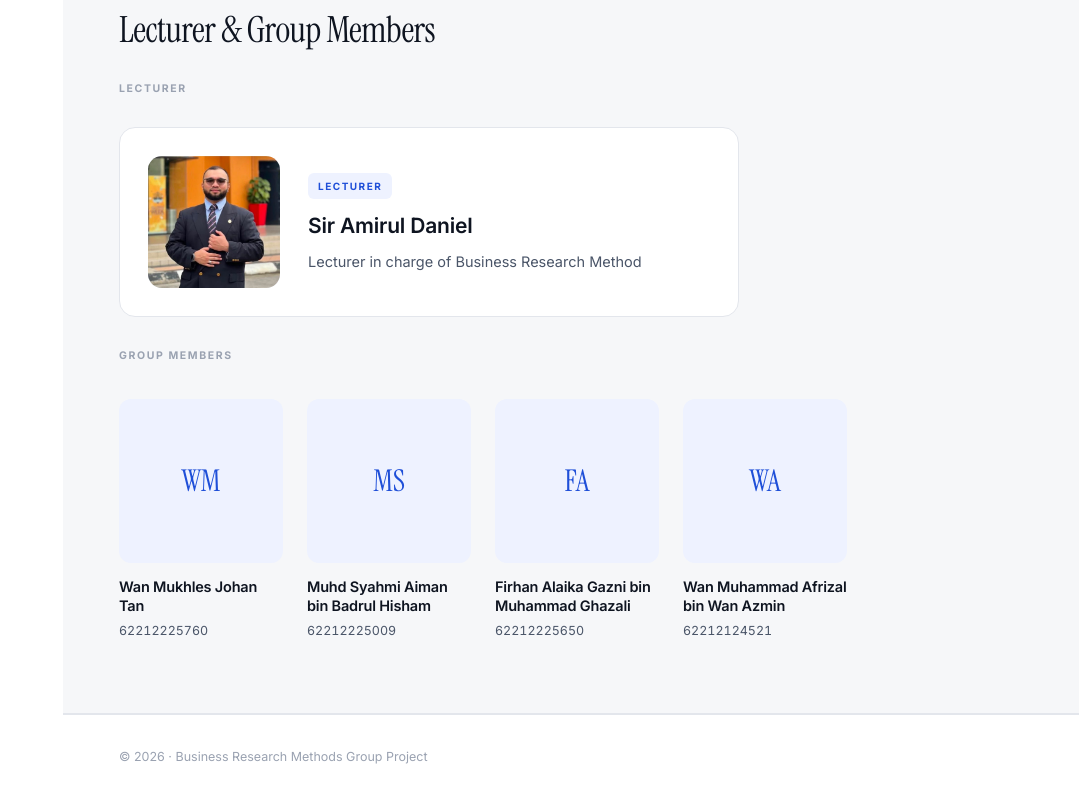
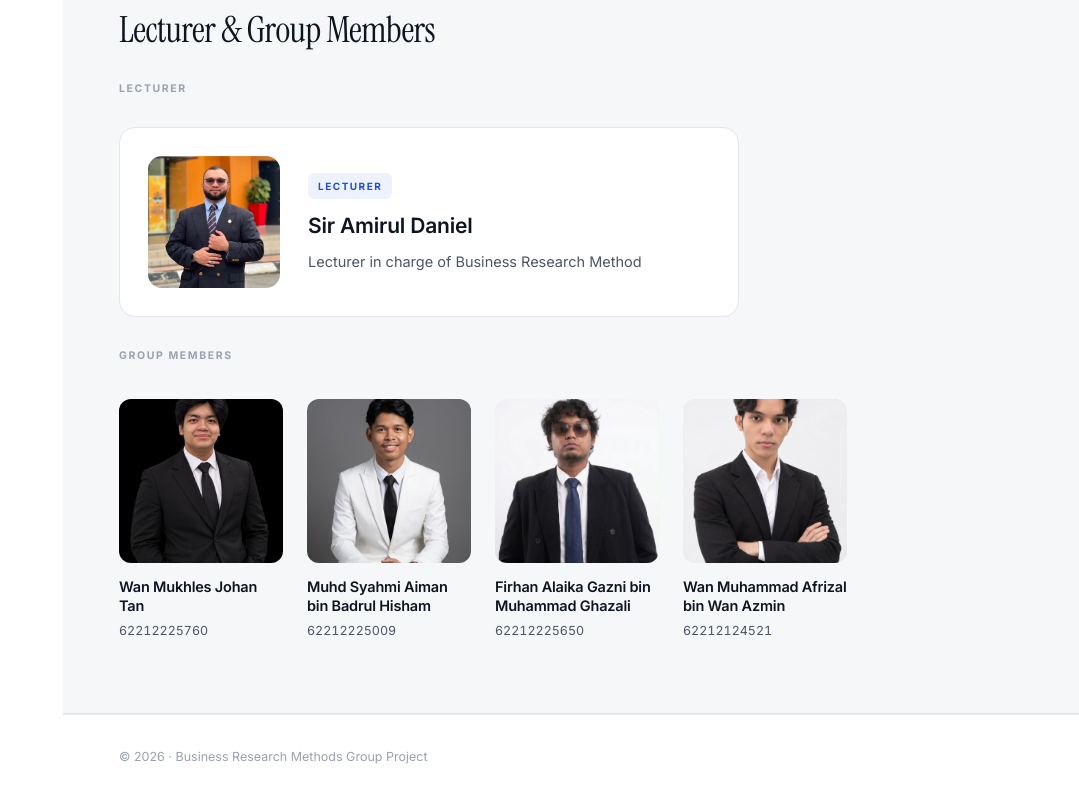
Before and after one commit to gezys3/brm-website, a plain HTML site: page index.html in a window 1280 px wide. Shown: the part 1450-2250 px from the top of the page, without its empty margins (201-1280 px from the left). Drawn offline with Linux system fonts and the light colour scheme.

Commit message:
Add updated group member photos

```diff
--- a/index.html
+++ b/index.html
@@ -485,22 +485,22 @@ footer{border-top:1px solid var(--line);padding:32px 56px;font-size:12.5px;color
       <div class="grp-label">Group Members</div>
       <div class="team-grid">
         <div class="member">
-          <div class="ph"><span class="ini">WM</span><img src="assets/img/member1.jpg" alt="Wan Mukhles Johan Tan" onerror="this.style.display='none'"></div>
+          <div class="ph"><span class="ini">WM</span><img src="assets/img/member1.png" alt="Wan Mukhles Johan Tan" onerror="this.style.display='none'"></div>
           <h3>Wan Mukhles Johan Tan</h3>
           <div class="matric">62212225760</div>
         </div>
         <div class="member">
-          <div class="ph"><span class="ini">MS</span><img src="assets/img/member2.jpg" alt="Muhd Syahmi Aiman bin Badrul Hisham" onerror="this.style.display='none'"></div>
+          <div class="ph"><span class="ini">MS</span><img src="assets/img/member2.png" alt="Muhd Syahmi Aiman bin Badrul Hisham" onerror="this.style.display='none'"></div>
           <h3>Muhd Syahmi Aiman bin Badrul Hisham</h3>
           <div class="matric">62212225009</div>
         </div>
         <div class="member">
-          <div class="ph"><span class="ini">FA</span><img src="assets/img/member3.jpg" alt="Firhan Alaika Gazni bin Muhammad Ghazali" onerror="this.style.display='none'"></div>
+          <div class="ph"><span class="ini">FA</span><img src="assets/img/member3.png" alt="Firhan Alaika Gazni bin Muhammad Ghazali" onerror="this.style.display='none'"></div>
           <h3>Firhan Alaika Gazni bin Muhammad Ghazali</h3>
           <div class="matric">62212225650</div>
         </div>
         <div class="member">
-          <div class="ph"><span class="ini">WA</span><img src="assets/img/member4.jpg" alt="Wan Muhammad Afrizal bin Wan Azmin" onerror="this.style.display='none'"></div>
+          <div class="ph"><span class="ini">WA</span><img src="assets/img/member4.png" alt="Wan Muhammad Afrizal bin Wan Azmin" onerror="this.style.display='none'"></div>
           <h3>Wan Muhammad Afrizal bin Wan Azmin</h3>
           <div class="matric">62212124521</div>
         </div>
```
Also changed, not shown: assets/img/member1.png (added), assets/img/member2.png (added), assets/img/member3.png (added), assets/img/member4.png (added).
